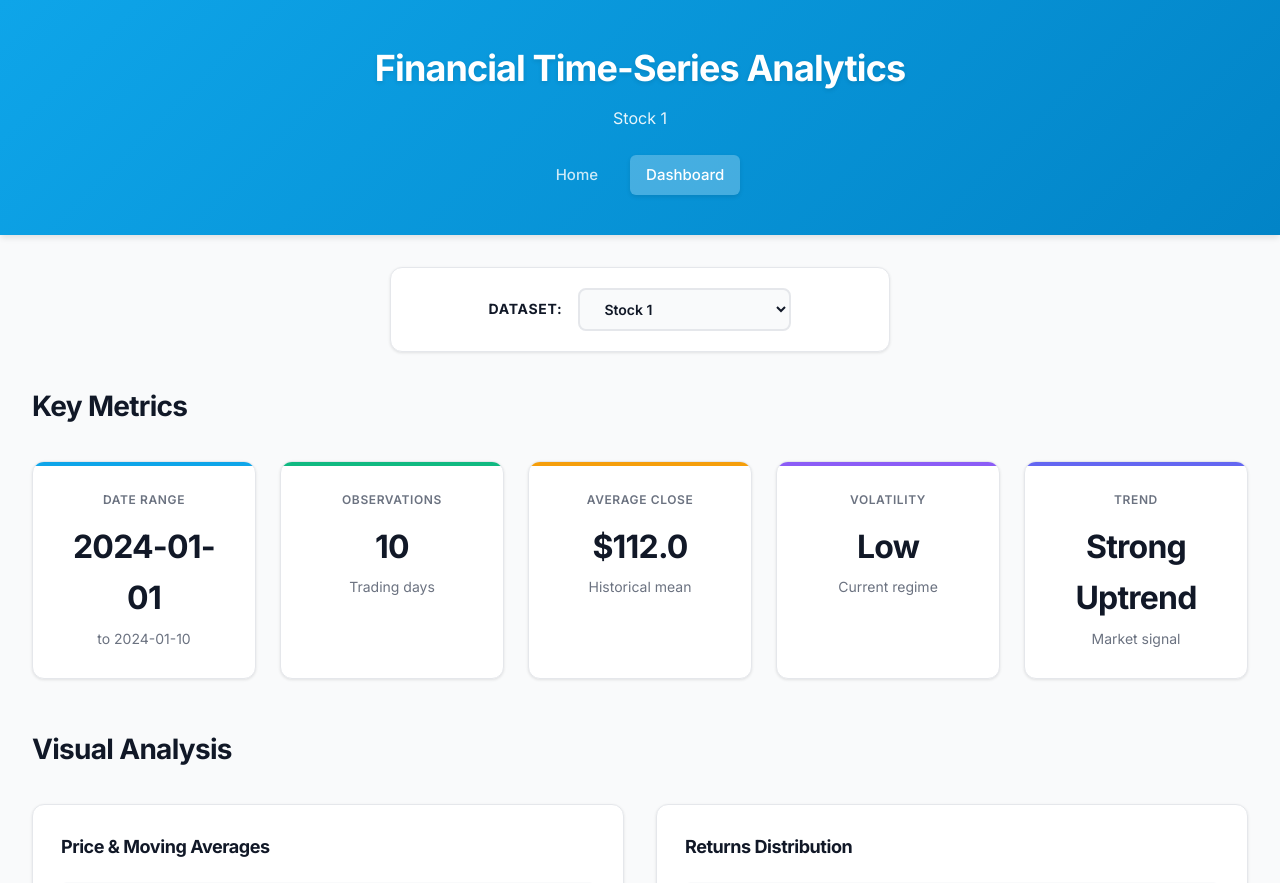
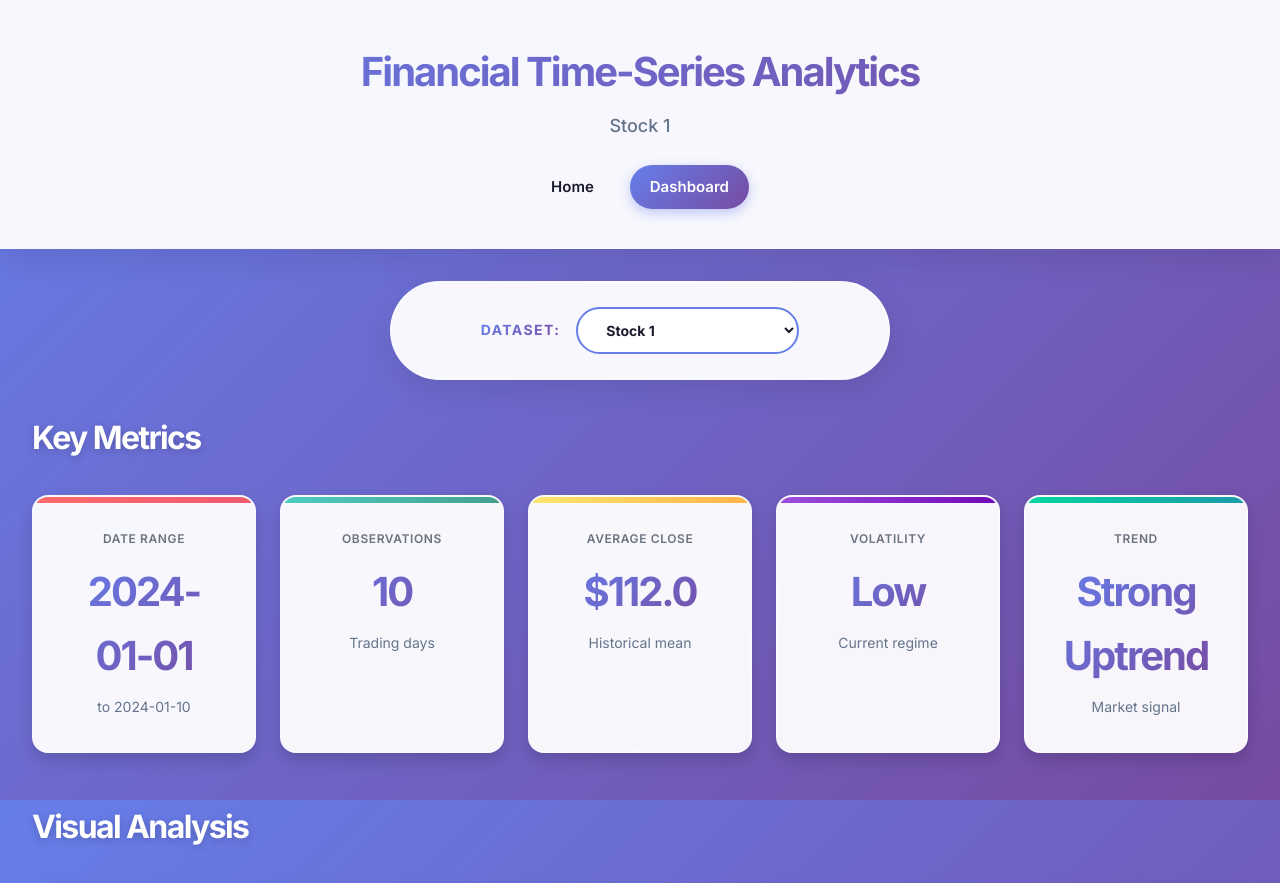
Before and after one commit to Prajwal0422/ai-financial-time-series-learning, a Flask app: page /dashboard in a window 1280 px wide. Shown: the top 883 px of the page. Run offline with Flask 3, Linux system fonts and the light colour scheme.

Commit message:
Transform dashboard: vibrant purple gradient background, glassmorphism cards, bold animations

```diff
--- a/static/css/dashboard.css
+++ b/static/css/dashboard.css
@@ -1,29 +1,32 @@
 /* Professional Analytics Dashboard */
 
 :root {
-    --primary: #111827;
-    --secondary: #6b7280;
-    --accent: #0ea5e9;
-    --accent-dark: #0284c7;
-    --success: #10b981;
-    --danger: #ef4444;
-    --warning: #f59e0b;
-    --purple: #8b5cf6;
+    --primary: #1a1a2e;
+    --secondary: #64748b;
+    --accent: #ff6b6b;
+    --accent-2: #4ecdc4;
+    --accent-3: #ffe66d;
+    --accent-4: #a8dadc;
+    --success: #06d6a0;
+    --danger: #ef476f;
+    --warning: #ffd166;
+    --purple: #9d4edd;
     --indigo: #6366f1;
-    --bg: #f9fafb;
+    --bg: linear-gradient(135deg, #667eea 0%, #764ba2 100%);
     --card-bg: #ffffff;
     --border: #e5e7eb;
-    --text: #111827;
+    --text: #1a1a2e;
     --text-muted: #6b7280;
 
-    --shadow-sm: 0 1px 3px 0 rgba(0, 0, 0, 0.1);
-    --shadow-md: 0 4px 6px -1px rgba(0, 0, 0, 0.1), 0 2px 4px -1px rgba(0, 0, 0, 0.06);
-    --shadow-lg: 0 10px 15px -3px rgba(0, 0, 0, 0.1), 0 4px 6px -2px rgba(0, 0, 0, 0.05);
-    --shadow-xl: 0 20px 25px -5px rgba(0, 0, 0, 0.1), 0 10px 10px -5px rgba(0, 0, 0, 0.04);
+    --shadow-sm: 0 2px 4px rgba(0, 0, 0, 0.1);
+    --shadow-md: 0 8px 16px rgba(0, 0, 0, 0.15);
+    --shadow-lg: 0 16px 32px rgba(0, 0, 0, 0.2);
+    --shadow-xl: 0 24px 48px rgba(0, 0, 0, 0.25);
+    --shadow-color: 0 12px 24px rgba(255, 107, 107, 0.3);
 
-    --radius: 12px;
-    --radius-sm: 8px;
-    --transition: all 0.2s ease;
+    --radius: 16px;
+    --radius-sm: 12px;
+    --transition: all 0.4s cubic-bezier(0.68, -0.55, 0.265, 1.55);
 }
 
 * {
@@ -34,12 +37,14 @@
 
 body {
     font-family: 'Inter', -apple-system, BlinkMacSystemFont, 'Segoe UI', sans-serif;
-    background: var(--bg);
+    background: linear-gradient(135deg, #667eea 0%, #764ba2 100%);
+    background-attachment: fixed;
     color: var(--text);
     line-height: 1.6;
     font-size: 15px;
     -webkit-font-smoothing: antialiased;
     -moz-osx-font-smoothing: grayscale;
+    min-height: 100vh;
 }
 
 .container {
@@ -50,11 +55,12 @@ body {
 
 /* Header */
 .header {
-    background: linear-gradient(135deg, #0ea5e9 0%, #0284c7 100%);
+    background: rgba(255, 255, 255, 0.95);
+    backdrop-filter: blur(10px);
     border-bottom: none;
     padding: 2.5rem 0;
     opacity: 0;
-    box-shadow: 0 4px 6px -1px rgba(0, 0, 0, 0.1);
+    box-shadow: 0 8px 32px rgba(0, 0, 0, 0.1);
 }
 
 .header-content {
@@ -63,18 +69,20 @@ body {
 }
 
 .header-title {
-    font-size: 2.25rem;
-    font-weight: 800;
-    color: #ffffff;
+    font-size: 2.5rem;
+    font-weight: 900;
+    background: linear-gradient(135deg, #667eea 0%, #764ba2 100%);
+    -webkit-background-clip: text;
+    -webkit-text-fill-color: transparent;
+    background-clip: text;
     margin-bottom: 0.5rem;
-    text-shadow: 0 2px 4px rgba(0, 0, 0, 0.1);
-    letter-spacing: -0.025em;
+    letter-spacing: -0.05em;
 }
 
 .header-subtitle {
-    font-size: 1rem;
-    color: rgba(255, 255, 255, 0.9);
-    font-weight: 400;
+    font-size: 1.125rem;
+    color: var(--secondary);
+    font-weight: 500;
 }
 
 .header-nav {
@@ -84,23 +92,41 @@ body {
 }
 
 .nav-link {
-    padding: 0.5rem 1rem;
-    color: rgba(255, 255, 255, 0.8);
+    padding: 0.625rem 1.25rem;
+    color: var(--text);
     text-decoration: none;
-    border-radius: 6px;
+    border-radius: 50px;
     transition: var(--transition);
-    font-weight: 500;
+    font-weight: 600;
+    position: relative;
+    overflow: hidden;
+}
+
+.nav-link::before {
+    content: '';
+    position: absolute;
+    top: 0;
+    left: -100%;
+    width: 100%;
+    height: 100%;
+    background: linear-gradient(135deg, #667eea, #764ba2);
+    transition: var(--transition);
+    z-index: -1;
+}
+
+.nav-link:hover::before {
+    left: 0;
 }
 
 .nav-link:hover {
-    background: rgba(255, 255, 255, 0.2);
     color: white;
+    transform: translateY(-2px);
 }
 
 .nav-link.active {
-    background: rgba(255, 255, 255, 0.25);
+    background: linear-gradient(135deg, #667eea, #764ba2);
     color: white;
-    box-shadow: 0 2px 4px rgba(0, 0, 0, 0.1);
+    box-shadow: 0 4px 12px rgba(102, 126, 234, 0.4);
 }
 
 /* Dataset Selector */
@@ -110,31 +136,35 @@ body {
     justify-content: center;
     gap: 1rem;
     margin: 2rem auto;
-    padding: 1.25rem 1.75rem;
-    background: var(--card-bg);
-    border: 1px solid var(--border);
-    border-radius: var(--radius);
+    padding: 1.5rem 2rem;
+    background: rgba(255, 255, 255, 0.95);
+    backdrop-filter: blur(10px);
+    border: 2px solid rgba(255, 255, 255, 0.3);
+    border-radius: 50px;
     max-width: 500px;
-    box-shadow: var(--shadow-sm);
+    box-shadow: 0 8px 32px rgba(0, 0, 0, 0.1);
     opacity: 0;
 }
 
 .selector-label {
     font-size: 0.875rem;
-    font-weight: 700;
-    color: var(--primary);
+    font-weight: 800;
+    background: linear-gradient(135deg, #667eea, #764ba2);
+    -webkit-background-clip: text;
+    -webkit-text-fill-color: transparent;
+    background-clip: text;
     text-transform: uppercase;
-    letter-spacing: 0.05em;
+    letter-spacing: 0.1em;
 }
 
 .selector {
-    padding: 0.625rem 1.25rem;
-    border: 2px solid var(--border);
-    border-radius: var(--radius-sm);
+    padding: 0.75rem 1.5rem;
+    border: 2px solid #667eea;
+    border-radius: 50px;
     font-size: 0.875rem;
-    font-weight: 600;
+    font-weight: 700;
     color: var(--text);
-    background: var(--bg);
+    background: white;
     cursor: pointer;
     transition: var(--transition);
     font-family: inherit;
@@ -142,18 +172,20 @@ body {
 
 .selector:focus {
     outline: none;
-    border-color: var(--accent);
-    box-shadow: 0 0 0 3px rgba(14, 165, 233, 0.1);
+    border-color: #764ba2;
+    box-shadow: 0 0 0 4px rgba(102, 126, 234, 0.2);
+    transform: scale(1.05);
 }
 
 /* Section Title */
 .section-title {
-    font-size: 1.75rem;
-    font-weight: 700;
-    color: var(--primary);
+    font-size: 2rem;
+    font-weight: 900;
+    color: white;
     margin-bottom: 2rem;
     opacity: 0;
-    letter-spacing: -0.025em;
+    letter-spacing: -0.05em;
+    text-shadow: 0 2px 8px rgba(0, 0, 0, 0.2);
 }
 
 /* KPI Section */
@@ -168,13 +200,14 @@ body {
 }
 
 .kpi-card {
-    background: var(--card-bg);
-    border: 1px solid var(--border);
+    background: rgba(255, 255, 255, 0.95);
+    backdrop-filter: blur(10px);
+    border: 2px solid rgba(255, 255, 255, 0.3);
     border-radius: var(--radius);
-    padding: 1.75rem;
+    padding: 2rem;
     text-align: center;
     transition: var(--transition);
-    box-shadow: var(--shadow-sm);
+    box-shadow: var(--shadow-md);
     opacity: 0;
     transform: translateY(20px);
     position: relative;
@@ -187,20 +220,20 @@ body {
     top: 0;
     left: 0;
     right: 0;
-    height: 4px;
+    height: 6px;
     transition: var(--transition);
 }
 
-.kpi-card:nth-child(1)::before { background: var(--accent); }
-.kpi-card:nth-child(2)::before { background: var(--success); }
-.kpi-card:nth-child(3)::before { background: var(--warning); }
-.kpi-card:nth-child(4)::before { background: var(--purple); }
-.kpi-card:nth-child(5)::before { background: var(--indigo); }
+.kpi-card:nth-child(1)::before { background: linear-gradient(90deg, #ff6b6b, #ee5a6f); }
+.kpi-card:nth-child(2)::before { background: linear-gradient(90deg, #4ecdc4, #44a08d); }
+.kpi-card:nth-child(3)::before { background: linear-gradient(90deg, #ffe66d, #ffb347); }
+.kpi-card:nth-child(4)::before { background: linear-gradient(90deg, #9d4edd, #7209b7); }
+.kpi-card:nth-child(5)::before { background: linear-gradient(90deg, #06d6a0, #1b9aaa); }
 
 .kpi-card:hover {
-    box-shadow: var(--shadow-lg);
-    transform: translateY(-4px);
-    border-color: var(--accent);
+    box-shadow: var(--shadow-xl);
+    transform: translateY(-8px) scale(1.02);
+    border-color: rgba(255, 255, 255, 0.6);
 }
 
 .kpi-label {
@@ -213,11 +246,14 @@ body {
 }
 
 .kpi-value {
-    font-size: 2rem;
-    font-weight: 800;
-    color: var(--primary);
-    margin-bottom: 0.25rem;
-    letter-spacing: -0.025em;
+    font-size: 2.5rem;
+    font-weight: 900;
+    background: linear-gradient(135deg, #667eea, #764ba2);
+    -webkit-background-clip: text;
+    -webkit-text-fill-color: transparent;
+    background-clip: text;
+    margin-bottom: 0.5rem;
+    letter-spacing: -0.05em;
 }
 
 .kpi-subvalue {
```
Also changed, not shown: other parts of static/css/dashboard.css (+30 -25 lines).
